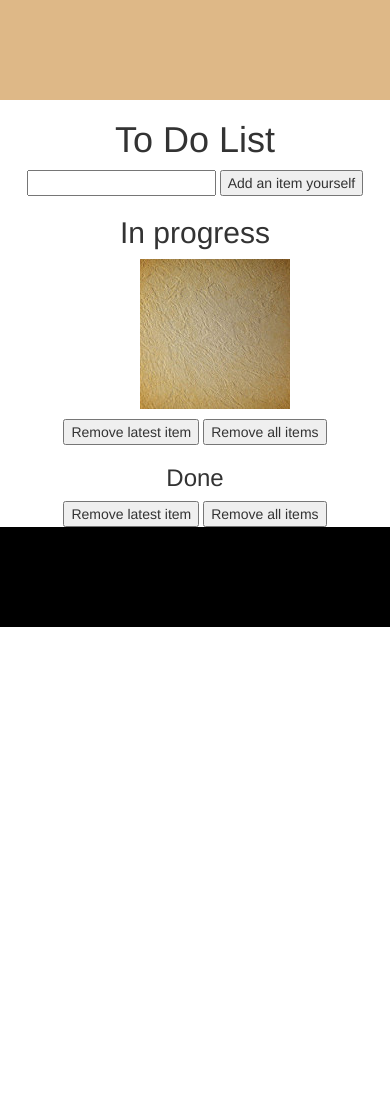
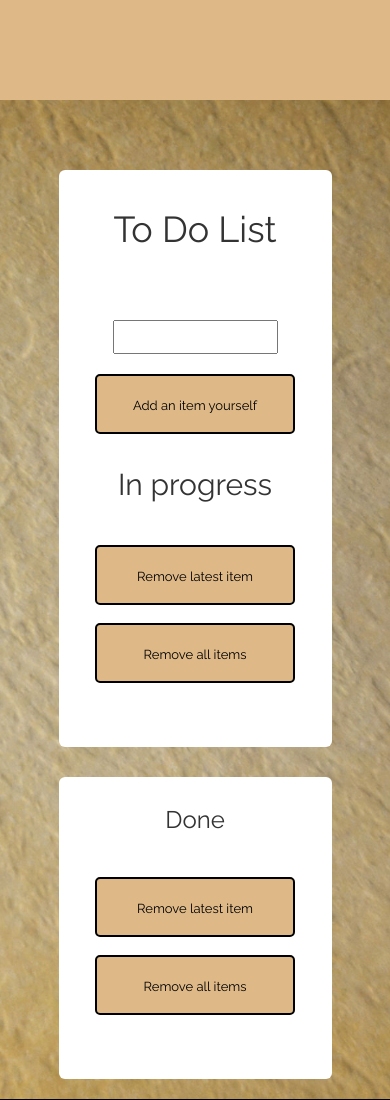
Before and after one commit to EmmiG/Javascript_todo, a plain HTML site: page index.html in a window 390 px wide. Before the commit the page ends 844 px from the top, so only its background shows below. Drawn offline with nearby package versions, Linux system fonts and the light colour scheme.

Commit message:
Tried: To fix the background so it wasn´t moving when you added text in the input feild, with no success. Fixed: Styled all buttons, fixed the layout itself on the mobile mode, added a background image, font-family link and changed the divs that shall have font-family in them, shorted down repeatful with the help of @extend

```diff
--- a/index.html
+++ b/index.html
@@ -12,6 +12,8 @@
 
 
     <link rel="stylesheet" href="https://maxcdn.bootstrapcdn.com/bootstrap/3.3.7/css/bootstrap.min.css" integrity="sha384-BVYiiSIFeK1dGmJRAkycuHAHRg32OmUcww7on3RYdg4Va+PmSTsz/K68vbdEjh4u" crossorigin="anonymous">
+
+       <link href="https://fonts.googleapis.com/css?family=Raleway:400,700|Vidaloka" rel="stylesheet">
 
      <script src="http://code.jquery.com/jquery-3.3.1.min.js" integrity="sha256-FgpCb/KJQlLNfOu91ta32o/NMZxltwRo8QtmkMRdAu8=" crossorigin="anonymous"></script>
     <script src="http://code.jquery.com/ui/1.12.1/jquery-ui.min.js" integrity="sha256-VazP97ZCwtekAsvgPBSUwPFKdrwD3unUfSGVYrahUqU=" crossorigin="anonymous"></script>
@@ -81,38 +83,47 @@
 
 
 
-
+ <div class="todoBox">
 
 
 <h1> To Do List </h1>
 <form id="todoForm">
-
+    <div id="test">
        <input id="todoInput">
         <!--<img src="images/pappersark.jpg" alt="">  -->
-       <button id="addItemYourself" type="button" onclick="todoLists()"> Add an item yourself</button>
+      <button id="addItemYourself" type="button" onclick="todoLists()"> Add an item yourself</button></div>
 
   </form>
      <!------börja--------->
 
-      <!--<div class="image">
 
-      <img src="images/pappersark.jpg" alt=""/>
 
-      <h2>A Movie in the Park:<br />Kung Fu Panda</h2>
 
-</div>
+
+
+
       <!-------slut--------->
 
  <h2> In progress </h2>
+
+
+
+
+
+
 <ul id="todoList">
-
-         <img src="images/pappersark.jpg" alt="">
 
 
     </ul>
 
+
+
         <button id="removeItemTodo" type="button" onclick="removeElementTodoList()"> Remove latest item </button>
         <button id="removeAllTodo" type="button" onclick="removeAllItemsTodoList()"> Remove all items </button>
+
+      </div>
+
+      <div class="doneBox">
      <h3>Done</h3>
     <ul id="done">
 
@@ -124,7 +135,7 @@
 
 
 
-
+        </div>
 
 
     </div> <!-- parchment slutar -->
--- a/sass/_mobile.scss
+++ b/sass/_mobile.scss
@@ -1,11 +1,49 @@
 
 
 
+/* Nav, ul , li nytt*/
+
+nav {
+    display: block;
+    align-items: center;
+    height: 100%;
+    background: white;
+
+}
+
+ul {
+    list-style: none;
+}
+
+li{
+     font-family: 'Raleway', sans-serif;
+}
+
+nav ul {
+    //display: flex;
+}
 
 
+nav li {
+    //flex: 1;
+    list-style: none;
+    margin: 10px;
+
+}
+
+nav ul li a {
+    font-size: 1.3em;
+    text-decoration: none;
+
+}
+
+
+
+/* nav ul, li nytt slut*/
+
 body {
-            margin: 0;
-    background-color: aqua;
+     margin: 0;
+
 
         }
 
@@ -18,14 +56,7 @@ body {
 
 .todoList{
 
- width: 50%;
-    margin: 0 auto;
-    border-radius: 6px;
-    background-color: skyblue;
-    color: #000000;
-    font-family: 'Montserrat', sans-serif;
-    line-height: 2em;
-    text-align: center;
+
 
 
     }
@@ -37,9 +68,31 @@ body {
 
 .parchment{
 
+    padding-top: 70px;
+
     text-align: center;
 
+    /*nytt*/
+
+    //height: 100%;
+    padding-bottom: 20px;
+    //margin: 0;
+
+background-image: url(/images/old_paper_texture_relief_large.jpg);
+   //width: 100%; /* for IE 6 */
+
+       display: block;
+   background-position: center;
+   height: 100%;
+   background-size: cover;
+
+    /* nytt slut*/
+
+
+
+
 }
+
 
 .clear{
     clear: both;
@@ -57,26 +110,142 @@ footer{
 
 /* NYTT */
 
-/*.image {
-   position: relative;
-   width: 100%; /* for IE 6 */
-/*}*/
+.todoBox {
+    text-align: center;
+   background-color: white;
+   width: 70%;
+    margin: 0 auto;
+    border-radius: 6px;
+    line-height: 2em;
+    text-align: center;
 
-/*h1 {
-   position: absolute;
-   top: 200px;
-   left: 0;
-   width: 100%;
+
 }
 
-ul li{
+.todoBox ul, li {
+    padding: 10px;
+}
 
-     position: absolute;
-   top: 200px;
-   left: 0;
+
+.doneBox {
+      @extend .todoBox;
+          margin-top: 30px;
+}
+.doneBox ul{
+    text-align: center;
+}
+.doneBox ul, li {
+    padding: 10px;
+    text-align: center;
+}
+
+
+
+.parchment img {
+    display: block;
    width: 100%;
-
-}*/
+   min-height: 100%;
+}
 
 
 /* nytt slut*/
+
+
+
+/* text titlar*/
+
+.todoBox, h1{
+
+font-family: 'Raleway', sans-serif;
+    padding-bottom: 50px;
+    padding-top: 10px;
+
+
+}
+
+.h2{
+    font-family: 'Raleway', sans-serif;
+}
+
+
+.doneBox, .h3 {
+    font-family: 'Raleway', sans-serif;
+    @extend .todoBox, h1
+}
+
+/* text titlar slutar */
+
+/* h1 an */
+
+
+
+/* h1 an slut */
+
+
+/* buttons */
+
+
+#removeItemTodo{
+
+ background-color: burlywood;
+    border: none;
+    color: white;
+    padding: 16px 32px;
+    text-align: center;
+    text-decoration: none;
+    display: inline-block;
+    font-size: 13px;
+    margin: 4px 2px;
+    -webkit-transition-duration: 0.4s; /* Safari */
+    transition-duration: 0.4s;
+    cursor: pointer;
+
+    /*nytt med button*/
+    // background-color: white;
+    color: black;
+    border: 2px solid black;
+
+    /* nytt med button slut*/
+
+    /* hitta annat ställe*/
+     border-radius: 5px;
+    /* hitta annat ställe slut*/
+    width: 200px;
+    height: 60px;
+    margin-bottom: 14px;
+
+    font-family: 'Raleway', sans-serif;
+
+}
+
+#removeItemTodo :hover {
+
+    background-color: black;
+    color: white;
+}
+
+
+
+
+#removeAllTodo, #removeItemDone, #removeAllDone, #addItemYourself{
+
+
+@extend #removeItemTodo;
+
+}
+
+
+
+
+
+/* buttons slut */
+/* input börjar */
+#todoInput{
+     font-family: 'Raleway', sans-serif;
+
+}
+/* input slutar */
+
+#test, #addItemYourself{
+    margin-top: 20px;
+}
```
Also changed, not shown: css/style.css, images/old_paper_texture_relief_large.jpg (added), images/pappersark.jpg (deleted).
